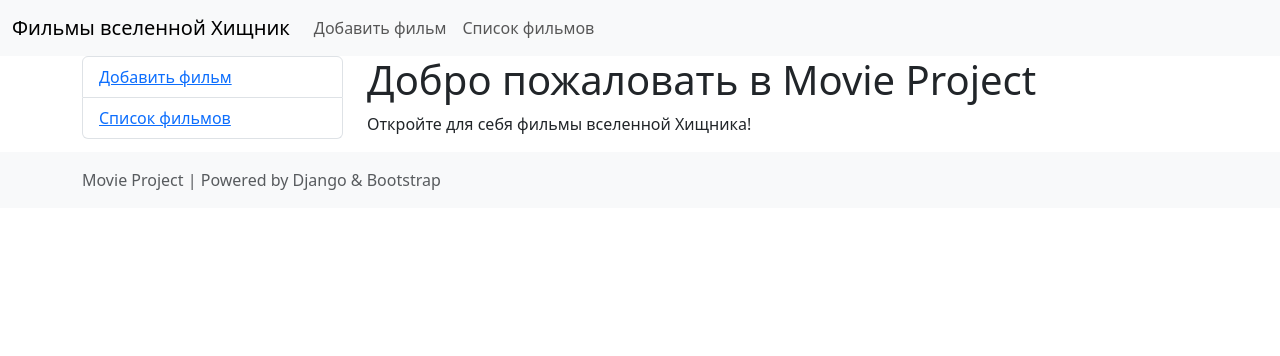
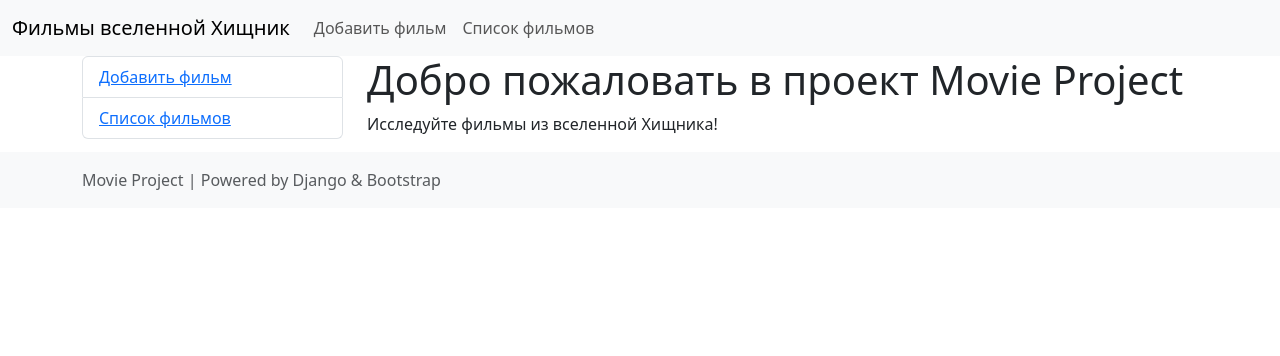
Before and after one commit to Alex-Mixaylov/dj04_forms, a Django app: page / in a window 1280 px wide. Shown: the top 356 px of the page. Run offline with Django 5.2, Linux system fonts and the light colour scheme.

Commit message:
update index.html
update index.html

```diff
--- a/Movie_project/films/templates/films/index.html
+++ b/Movie_project/films/templates/films/index.html
@@ -9,8 +9,8 @@
         </ul>
     </div>
     <div class="col-md-9">
-        <h1>Добро пожаловать в Movie Project</h1>
-        <p>Откройте для себя фильмы вселенной Хищника!</p>
+        <h1>Добро пожаловать в проект Movie Project</h1>
+        <p>Исследуйте фильмы из вселенной Хищника!</p>
     </div>
 </div>
 {% endblock %}
```
